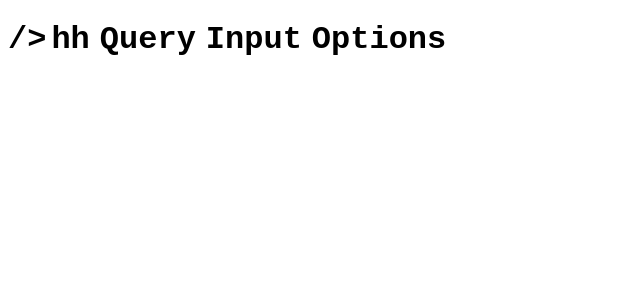
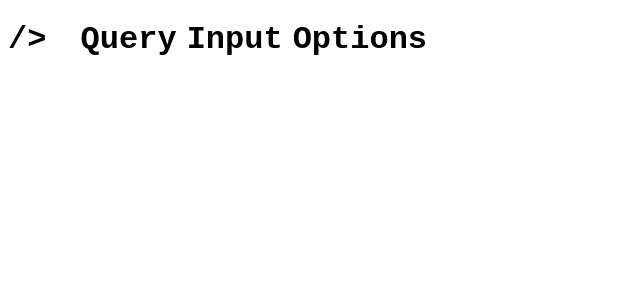
Before and after one commit to mohamed-dai/consolus, a React (Create React App) app: page / in a window 1280 px wide. Shown: the top 300 px of the page, without its empty margins (0-640 px from the left). Built offline with nearby package versions, Linux system fonts and the light colour scheme.

Commit message:
Update 4 files

```diff
--- a/src/App.js
+++ b/src/App.js
@@ -1,6 +1,6 @@
 import "./styles.css";
 import React, { useState, useEffect } from "react";
-import Cursor from "./Cursor";
+import Pipe from "./Pipe";
 import Query from "./Query";
 import Input from "./Input";
 import Options from "./Options";
@@ -22,7 +22,7 @@
   const [options, setOptions] = useState();
   const [input, setInput] = useState();
   const [query, setQuery] = useState();
-  const [cursor, setCursor] = useState();
+  const [pipe, setPipe] = useState();
 
   function handleKeyDown(event) {
     console.log("A key was pressed: ", event);
@@ -104,7 +104,7 @@
     <div className="container">
       <h1>
         /{">"}
-        <Cursor value={cursor} />
+        <Pipe value={pipe} />
         <Query value={query} />
         <Input value={input} />
         <Options value={options} />
--- a/src/Cursor.js
+++ /dev/null
@@ -1,5 +0,0 @@
-import "./styles.css";
-
-export default function Cursor() {
-  return <span className="Cursor">hh</span>;
-}
--- /dev/null
+++ b/src/Pipe.js
@@ -0,0 +1,5 @@
+import "./styles.css";
+
+export default function Pipe() {
+  return <span className="Pipe">|</span>;
+}
--- a/src/styles.css
+++ b/src/styles.css
@@ -3,6 +3,17 @@
   /* text-align: center; */
 }
 
-.Cursor, .Query, .Input, .Options {
+.Pipe, .Query, .Input, .Options {
   margin: 0px 5px;
 }
+
+.Pipe{
+    animation:blinkingText 1.2s infinite;
+}
+@keyframes blinkingText{
+    0%{     color: #000;    }
+    49%{    color: #000; }
+    60%{    color: transparent; }
+    99%{    color:transparent;  }
+    100%{   color: #000;    }
+}
```
